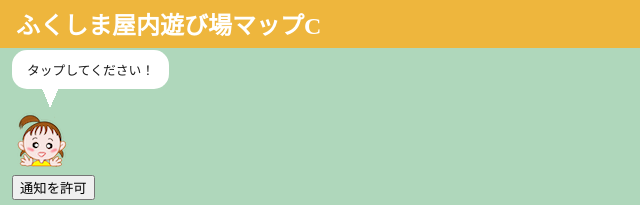
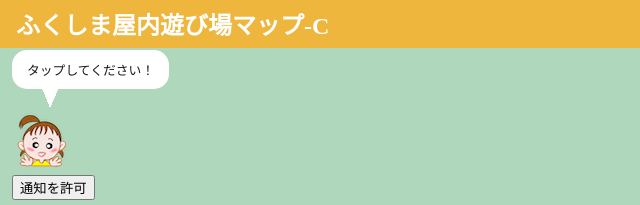
Before and after one commit to fukushima-c/kids-asobiba-c, a plain HTML site: page index.html in a window 1280 px wide. Shown: the top 205 px of the page, 0-640 px from the left. Drawn offline with Linux system fonts and the light colour scheme; some packages are replaced by stand-ins of ours.

Commit message:
タイトル変更

```diff
--- a/index.html
+++ b/index.html
@@ -16,7 +16,7 @@
 
 <body>
 	<header class="app-header">
-		<h1 class="header-title">ふくしま屋内遊び場マップC</h1>
+		<h1 class="header-title">ふくしま屋内遊び場マップ-C</h1>
 	</header>
 
 	<div class="container">
```
